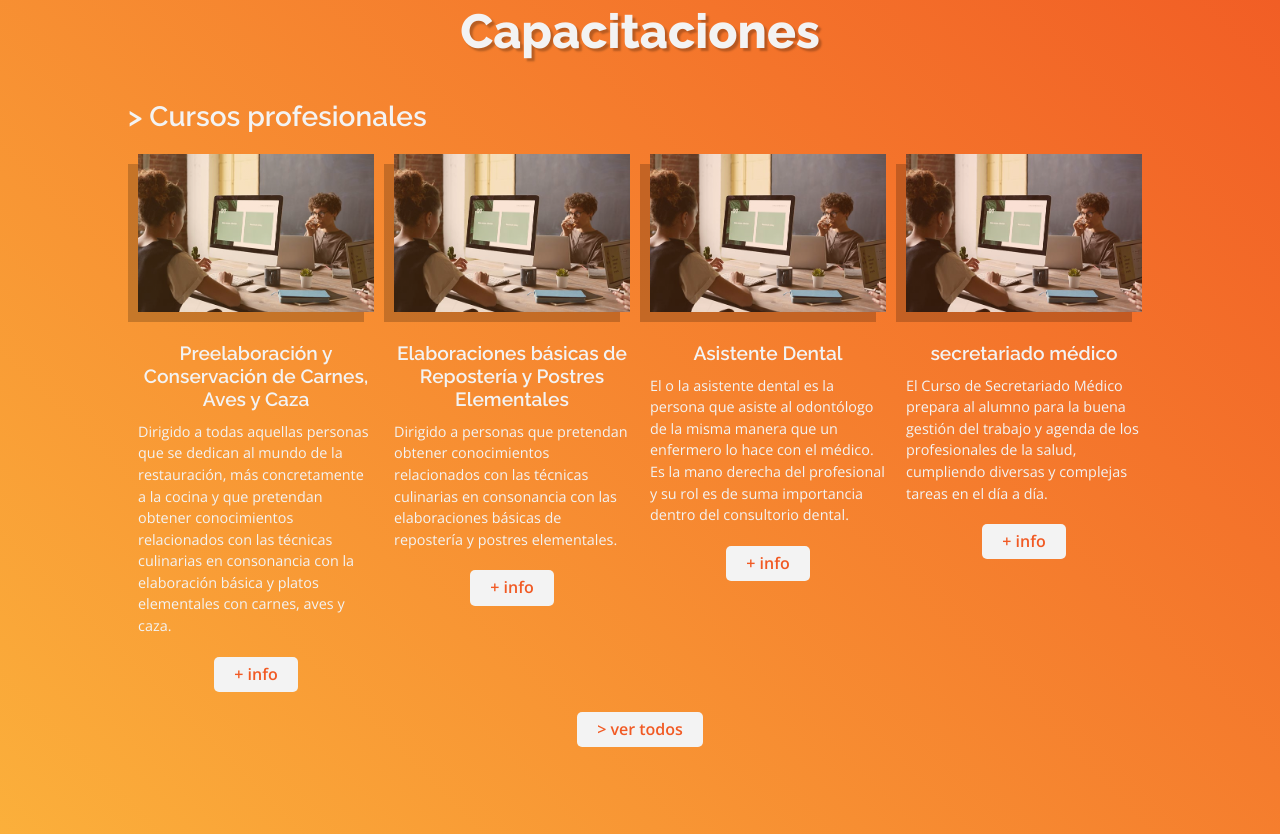
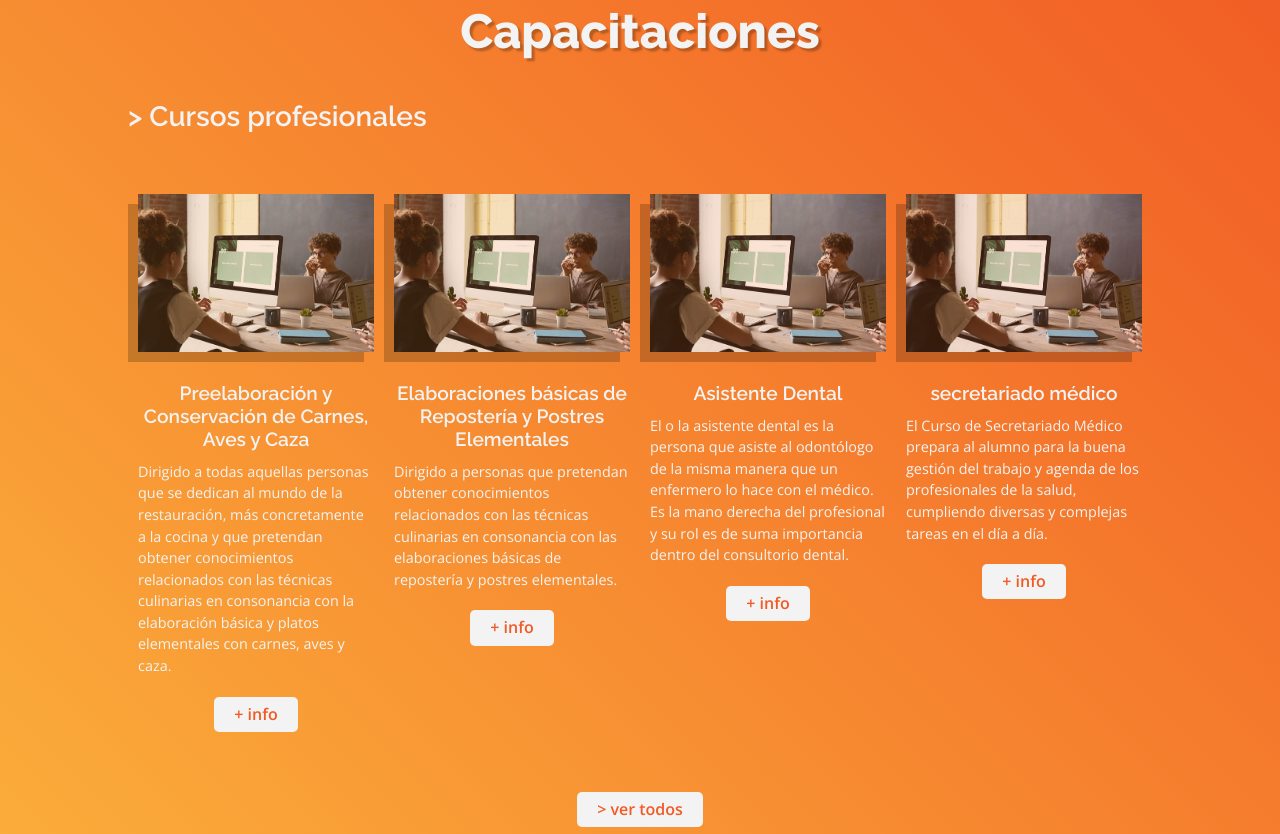
Before and after one commit to emegea/codoacodo, a plain HTML site: page index.html in a window 1280 px wide. Shown: the part 1606-2440 px from the top of the page. Drawn offline with nearby package versions, Linux system fonts and the light colour scheme; a script that the page names is missing.

Commit message:
subiendo ultimas cositas XD

```diff
--- a/css/estilos.css
+++ b/css/estilos.css
@@ -74,7 +74,7 @@ button:hover {
   display:flex;
   align-items:flex-start;
   justify-content: center;
-  margin:20px 0;
+  margin:60px 0;
 }
 .sectores li {
   width: calc(25% - 20px);
--- a/index.html
+++ b/index.html
@@ -15,6 +15,8 @@
 			href="https://cdnjs.cloudflare.com/ajax/libs/font-awesome/6.4.2/css/all.min.css"
 		/>
 		<link rel="stylesheet" href="css/estilos.css" />
+    <link rel="icon" href="img/icono.ico" type="image/x-icon">
+
 	</head>
 
 	<body>
```
Also changed, not shown: img/icono.ico (added).
